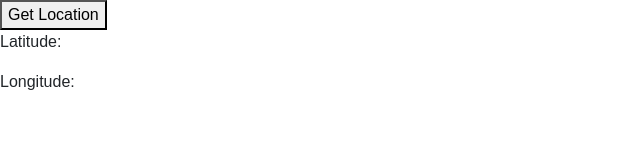
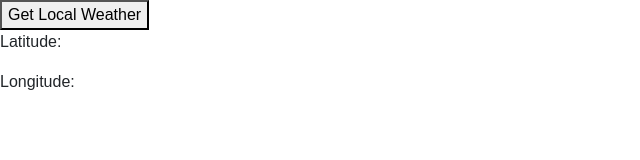
Before and after one commit to MarkFSkinner/weather-app-react-redux, a React (Create React App) app: page / in a window 1280 px wide. Shown: the top 160 px of the page, without its empty margins (0-640 px from the left). Built offline with nearby package versions, Linux system fonts and the light colour scheme; no server answers.

Commit message:
Add Location component to app

```diff
--- a/src/App.js
+++ b/src/App.js
@@ -1,4 +1,6 @@
 import React, { Component } from 'react';
+import Location from './components/Location';
+
 import './App.css';
 
 const API_KEY = process.env.REACT_APP_WEATHER_API_KEY;
@@ -16,13 +18,13 @@ class App extends Component {
     error: undefined
   }
 
-  getLocation = () => {
+  getLocation = async () => {
     if ("geolocation" in navigator) {
       navigator.geolocation.getCurrentPosition(position => {
         this.setState({
           latitude: position.coords.latitude,
           longitude: position.coords.longitude
-        })
+        });
       });
     }
   }
@@ -34,7 +36,7 @@ class App extends Component {
   render() {
     return (
       <div>
-        <button onClick={this.getLocation}>Get Location</button>
+        <Location getLocation={this.getLocation} />
         <p>Latitude: {this.state.latitude}</p>
         <p>Longitude: {this.state.longitude}</p>
       </div>
--- /dev/null
+++ b/src/components/Location.js
@@ -0,0 +1,9 @@
+import React from 'react';
+
+const Location = props => (
+  <div>
+    <button onClick={props.getLocation}>Get Local Weather</button>
+  </div>
+);
+
+export default Location;
```
